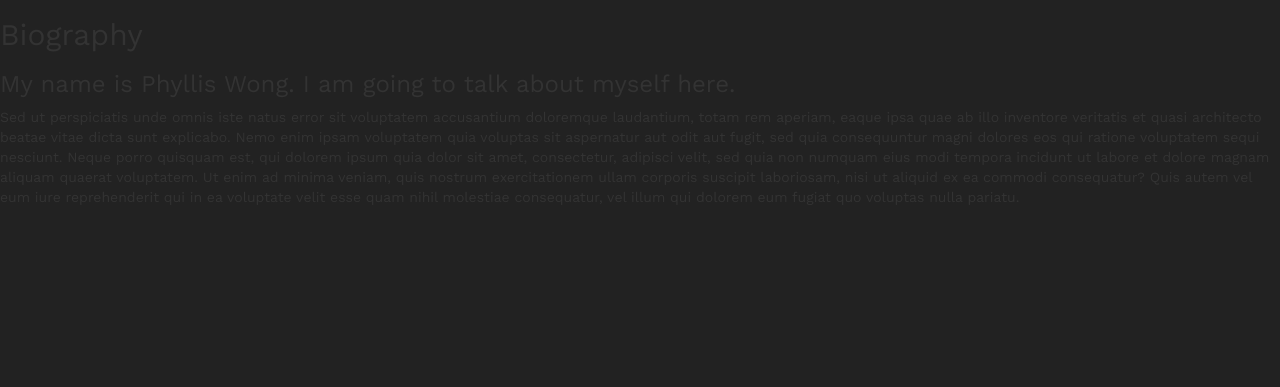
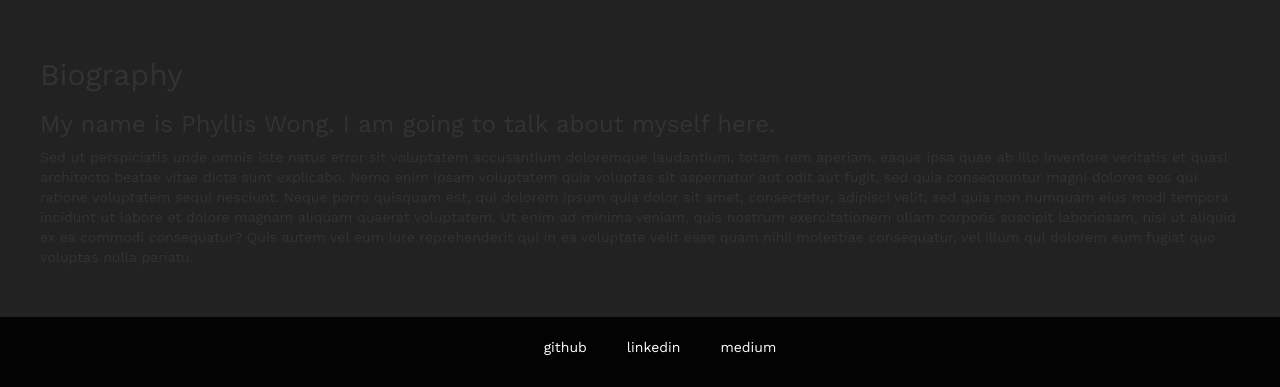
Before and after one commit to PhyllisWong/Portfolio, a website: page index.html in a window 1280 px wide. Shown: the part 744-1131 px from the top of the page. Before the commit the page ends 961 px from the top, so only its background shows below. Drawn offline with nearby package versions, Linux system fonts and the light colour scheme.

Commit message:
Add footer to page with flexbox

```diff
--- a/index.html
+++ b/index.html
@@ -54,5 +54,16 @@
       </p>
     </div>
   </section>
+
+    <footer class="footer-container">
+      <ul>
+        <li><a href="f">github</a></li>
+        <li><a href="g">linkedin</a></li>
+        <li><a href="h">medium</a></li>
+      </ul>
+    </footer>
+
 	</body>
+
+
 </html>
--- a/styles.css
+++ b/styles.css
@@ -141,7 +141,7 @@ nav a:hover {
 	/* Use CSS grid */
 	header {
 		display: grid;
-		grid-template-columns: 1fr auto minmax(600px, 4fr) 4rem;
+		grid-template-columns: 4rem auto minmax(500px, 4fr) 4rem;
 	}
 
 	.logo {
@@ -235,6 +235,42 @@ HERO
 BIOGRAPHY
 *******************/
 
+section {
+	padding: 4rem;
+}
+
 .bio {
 	display: flex;
+
 }
+
+/*******************
+		Footer
+*******************/
+
+.footer-container {
+	background: var(--background);
+	position: relative;
+	grid-column: 1 / 4;
+	display: flex;
+	justify-content: center;
+	align-items: center;
+
+	bottom: 0;
+	padding: 2rem;
+}
+
+footer ul {
+	display: flex;
+	justify-content: space-around;
+}
+
+footer li {
+	list-style-type: none;
+}
+
+footer a {
+	text-decoration: none;
+	color: white;
+	padding: 2rem;
+}
```
